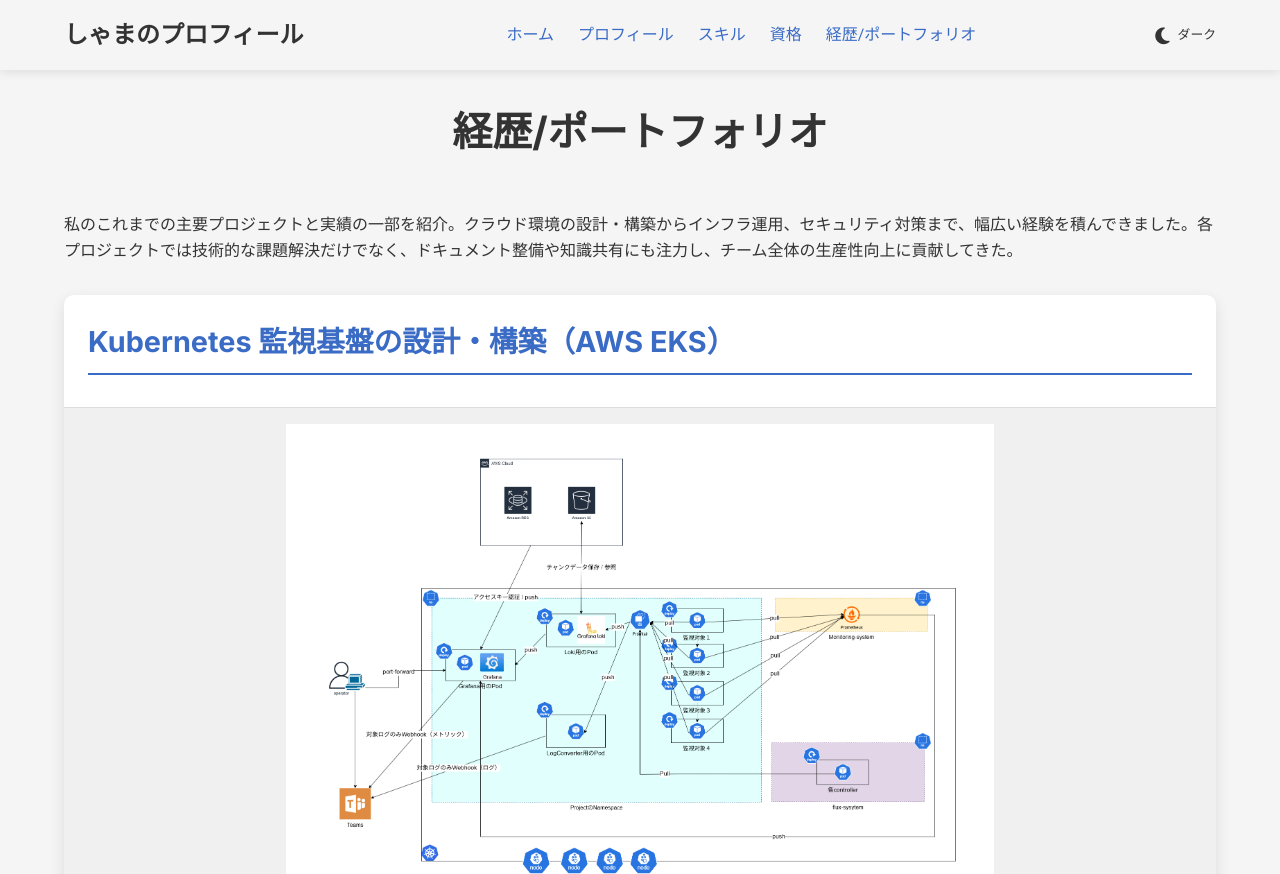
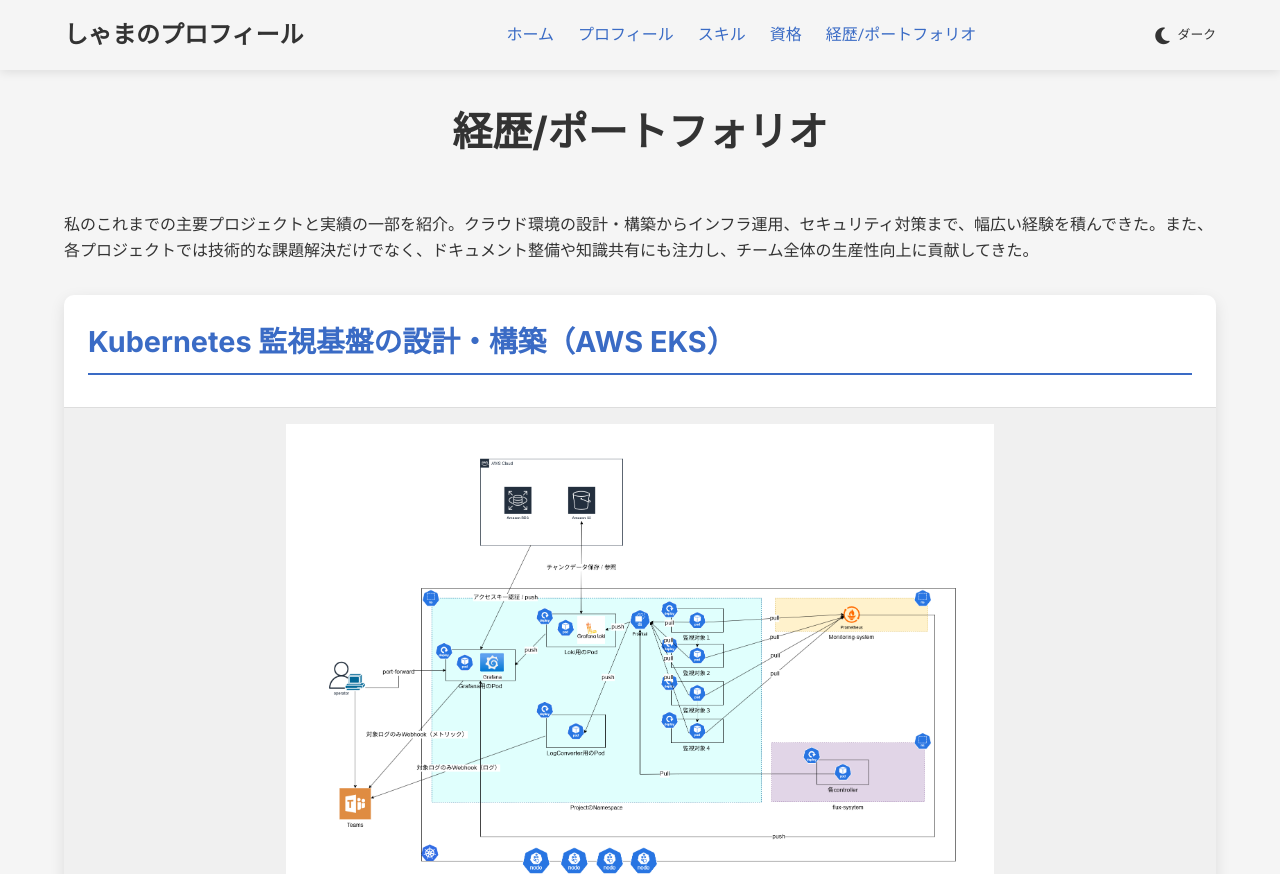
Before and after one commit to SyamGRITio/myProfilepage, a plain HTML site: page portfolio.html in a window 1280 px wide. Shown: the top 874 px of the page. Drawn offline with Linux system fonts and the light colour scheme.

Commit message:
var2.0.3

```diff
--- a/portfolio.html
+++ b/portfolio.html
@@ -51,7 +51,7 @@
 
     <div class="portfolio-intro">
       <p>
-        私のこれまでの主要プロジェクトと実績の一部を紹介。クラウド環境の設計・構築からインフラ運用、セキュリティ対策まで、幅広い経験を積んできました。各プロジェクトでは技術的な課題解決だけでなく、ドキュメント整備や知識共有にも注力し、チーム全体の生産性向上に貢献してきた。
+        私のこれまでの主要プロジェクトと実績の一部を紹介。クラウド環境の設計・構築からインフラ運用、セキュリティ対策まで、幅広い経験を積んできた。また、各プロジェクトでは技術的な課題解決だけでなく、ドキュメント整備や知識共有にも注力し、チーム全体の生産性向上に貢献してきた。
       </p>
     </div>
 
```
